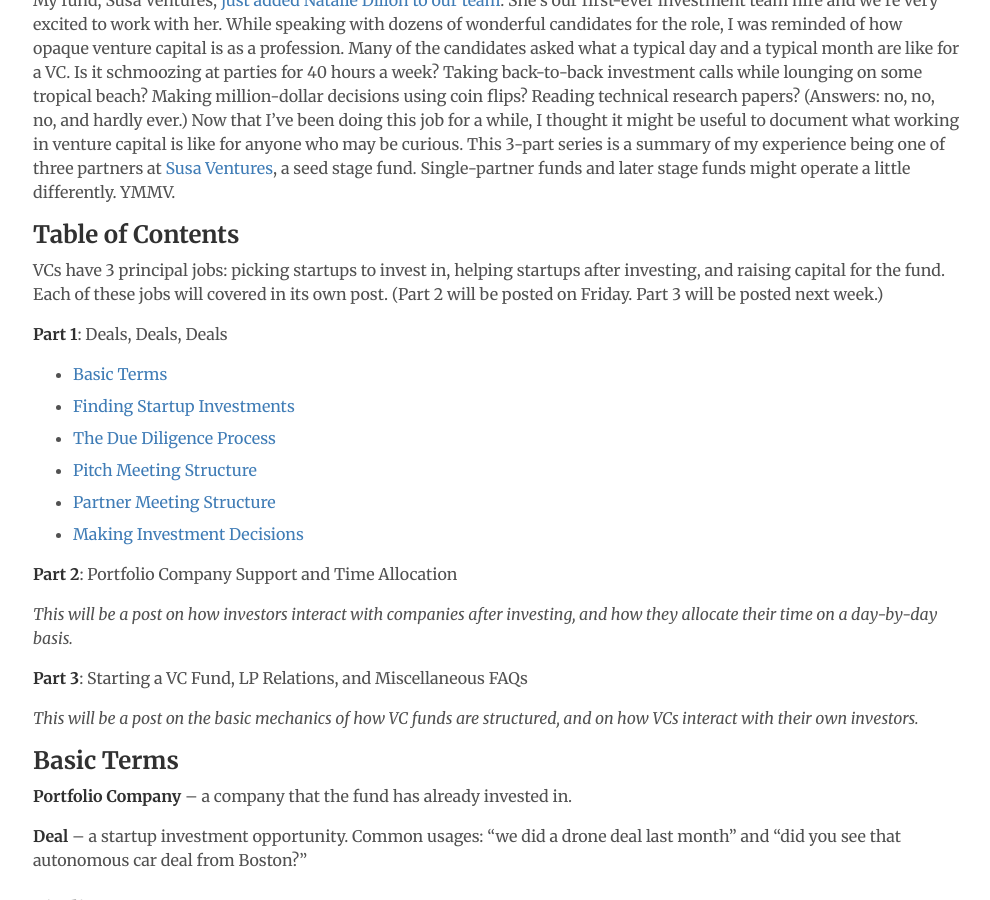
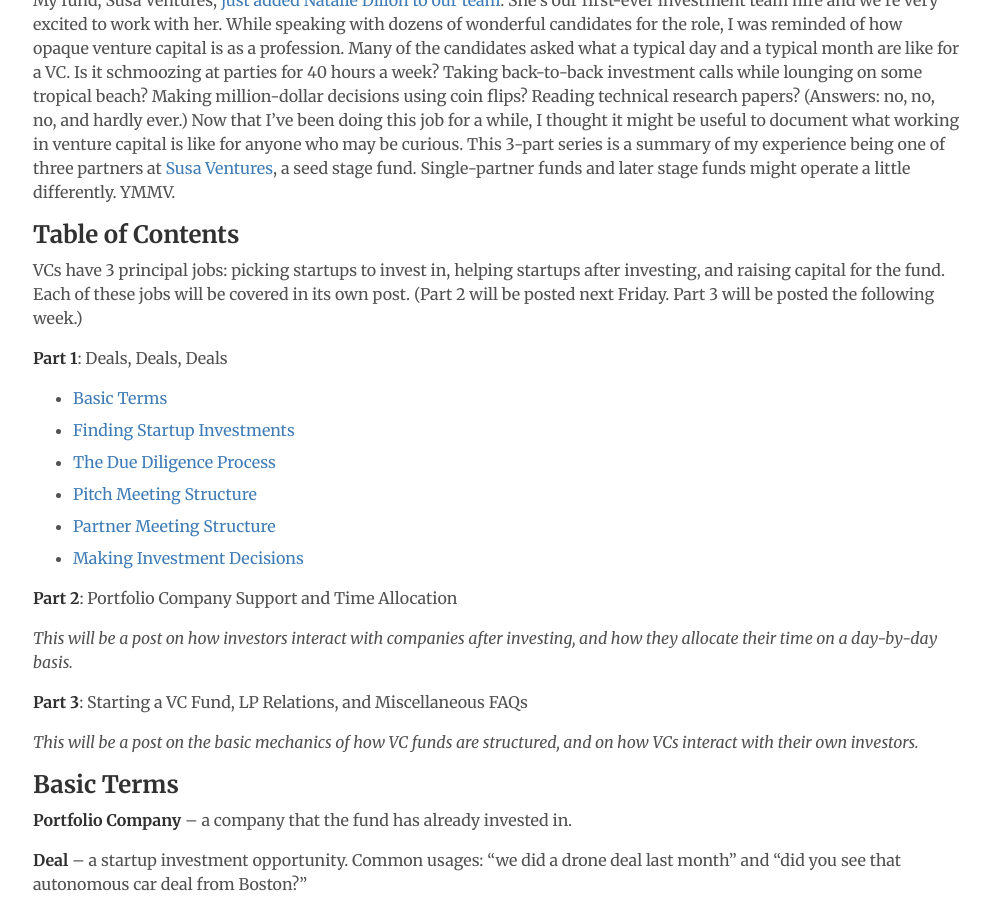
Before and after one commit to codingvc/codingvc, a Jekyll site: the page built from _posts/2017-08-16-behind-the-scenes-at-a-vc-fund-part-1-deals-deals-deals.markdown, in a window 1280 px wide and 900 px high, scrolled down 338 px. Shown: the whole window, without its empty margins (143-1133 px from the left). Built offline with Jekyll 4.4.1, drawn with Linux system fonts in a browser that asks for light colours; nearby versions of some CDN libraries; Markdown is read by kramdown in place of the engine named in the settings; comment, search, counter and statistics services are not loaded.

Commit message:
minor update

```diff
--- a/_posts/2017-08-16-behind-the-scenes-at-a-vc-fund-part-1-deals-deals-deals.markdown
+++ b/_posts/2017-08-16-behind-the-scenes-at-a-vc-fund-part-1-deals-deals-deals.markdown
@@ -8,7 +8,7 @@ My fund, Susa Ventures, <a href="https://medium.com/@SusaVentures/welcoming-nata
 
 ## Table of Contents
 
-VCs have 3 principal jobs: picking startups to invest in, helping startups after investing, and raising capital for the fund. Each of these jobs will covered in its own post. (Part 2 will be posted on Friday. Part 3 will be posted next week.)
+VCs have 3 principal jobs: picking startups to invest in, helping startups after investing, and raising capital for the fund. Each of these jobs will be covered in its own post. (Part 2 will be posted next Friday. Part 3 will be posted the following week.)
 
 **Part 1**: Deals, Deals, Deals
 
```
